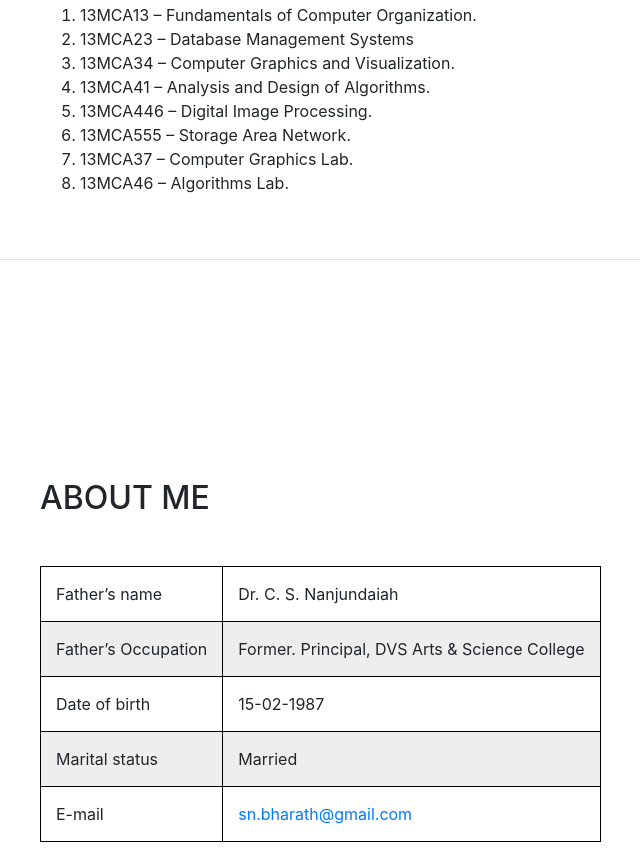
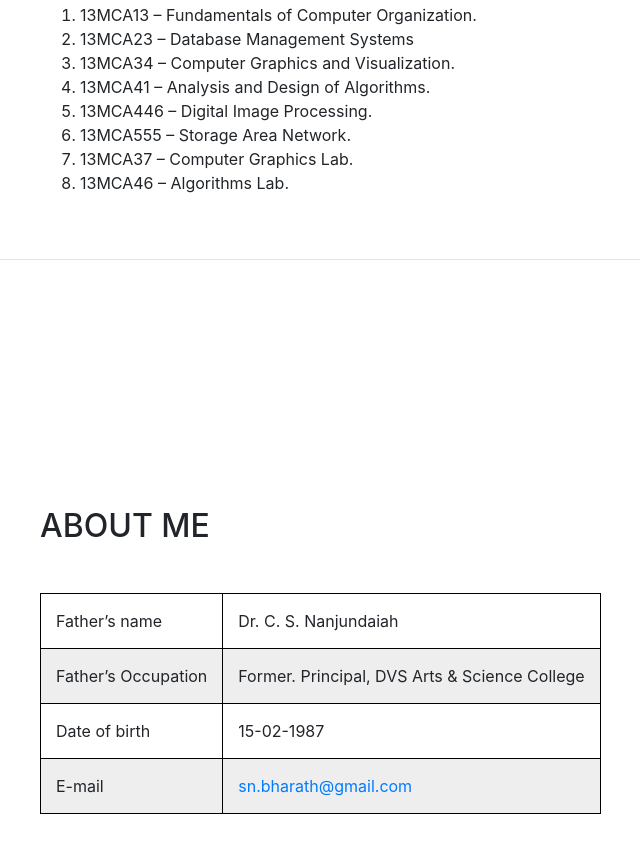
Before and after one commit to snBharathbhushan/MyPortal, a website with bundled scripts: page index.html in a window 1280 px wide. Shown: the part 6457-7319 px from the top of the page, without its empty margins (280-920 px from the left). Built offline with nearby package versions, Linux system fonts and the light colour scheme; a web font is replaced by a local one.

Commit message:
Update index.html

```diff
--- a/index.html
+++ b/index.html
@@ -407,10 +407,6 @@
                     <td>15-02-1987</td>
                   </tr>
                   <tr>
-                      <td>Marital status</td>
-                      <td>Married</td>
-                  </tr>
-                  <tr>
                       <td>E-mail</td>
                       <td><a href="mailto:sn.bharath@gmail.com">sn.bharath@gmail.com</a></td>
                   </tr>
```
